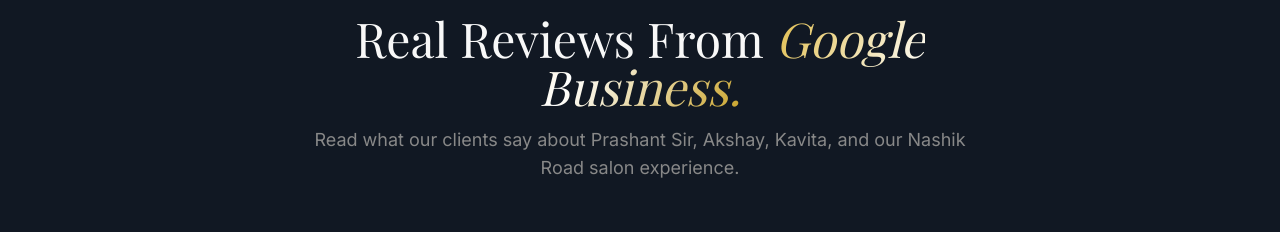
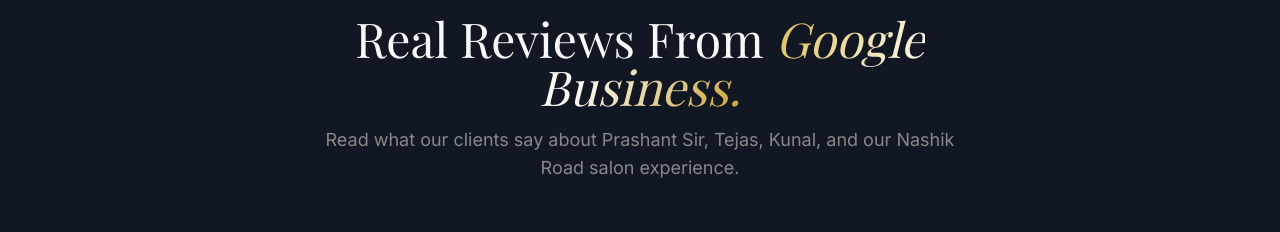
Before and after one commit to Chetan911n/hairport-salon-website, a Next.js app: page / in a window 1280 px wide. Shown: the part 6668-6900 px from the top of the page. Built offline with nearby package versions, Linux system fonts and the light colour scheme.

Commit message:
Update master barber team references to Prashant Sir, Tejas, and Kunal across site data and testimonials

```diff
--- a/components/Testimonials.tsx
+++ b/components/Testimonials.tsx
@@ -61,7 +61,7 @@
             Real Reviews From <span className="gold-text italic">Google Business.</span>
           </h2>
           <p className="mt-4 text-muted text-base md:text-lg">
-            Read what our clients say about Prashant Sir, Akshay, Kavita, and our Nashik Road salon experience.
+            Read what our clients say about Prashant Sir, Tejas, Kunal, and our Nashik Road salon experience.
           </p>
         </Reveal>
 
--- a/data/site.ts
+++ b/data/site.ts
@@ -96,8 +96,8 @@
 
 export const sampleServices: Service[] = [
   { slug: 'signature-cut', name: 'Signature Haircut by Prashant Sir', category: 'hair', description: 'Expert precision haircut by Alim Hakim-trained senior hairstylist Prashant.' },
-  { slug: 'beard-sculpt', name: 'Beard Trim & Sculpt by Akshay', category: 'hair', description: 'Custom beard shaping, hot towel conditioning, and razor edge lines.' },
-  { slug: 'hair-wash-spa', name: 'Warm Water Wash & Restorative Spa', category: 'hair-spa', description: 'Relaxing scalp massage and warm water hair wash.' },
+  { slug: 'beard-sculpt', name: 'Beard Trim & Sculpt by Tejas', category: 'hair', description: 'Custom beard shaping, hot towel conditioning, and razor edge lines.' },
+  { slug: 'hair-wash-spa', name: 'Warm Water Wash & Spa by Kunal', category: 'hair-spa', description: 'Relaxing scalp massage and warm water hair wash.' },
   { slug: 'signature-facial', name: 'Skin Refresh Facial', category: 'skin', description: 'Tailored deep-pore facial for healthy, glowing skin.' },
   { slug: 'toddler-cut', name: 'Gentle Toddler & Kids Cut', category: 'bridal', description: 'Patient, fun haircut experience for toddlers and kids.' },
 ];
@@ -106,5 +106,5 @@
   siteUrl: 'https://hairportsalon.online',
   defaultTitle: 'THE HAIRPORT — Premium Salon in Nashik Road (4.5★ Rated)',
   defaultDescription:
-    'THE HAIRPORT is a 4.5★ rated premium unisex salon in Nashik Road, Maharashtra. Precision cuts by Prashant Sir & Akshay, hair spa, separate ladies section & warm water hair wash.',
+    'THE HAIRPORT is a 4.5★ rated premium unisex salon in Nashik Road, Maharashtra. Precision cuts by Prashant Sir, Tejas & Kunal, hair spa, separate ladies section & warm water hair wash.',
 };
```
